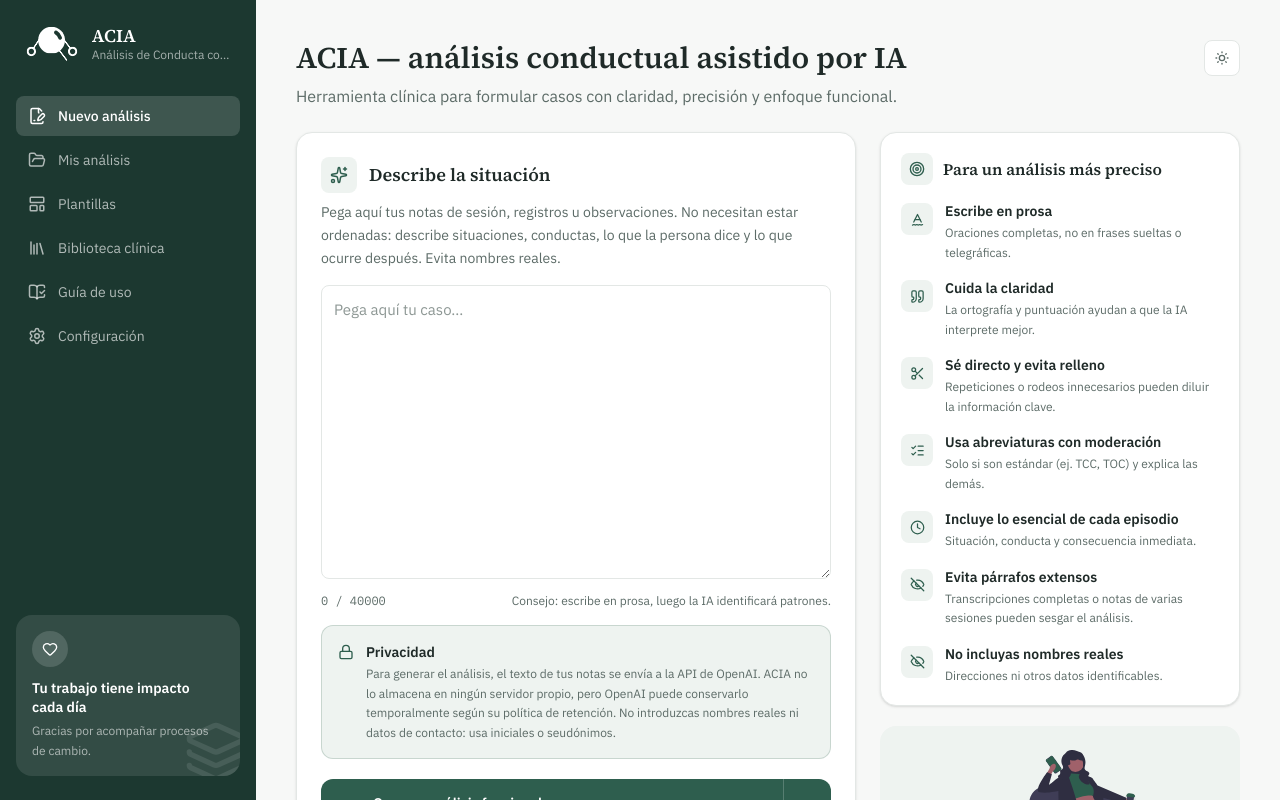
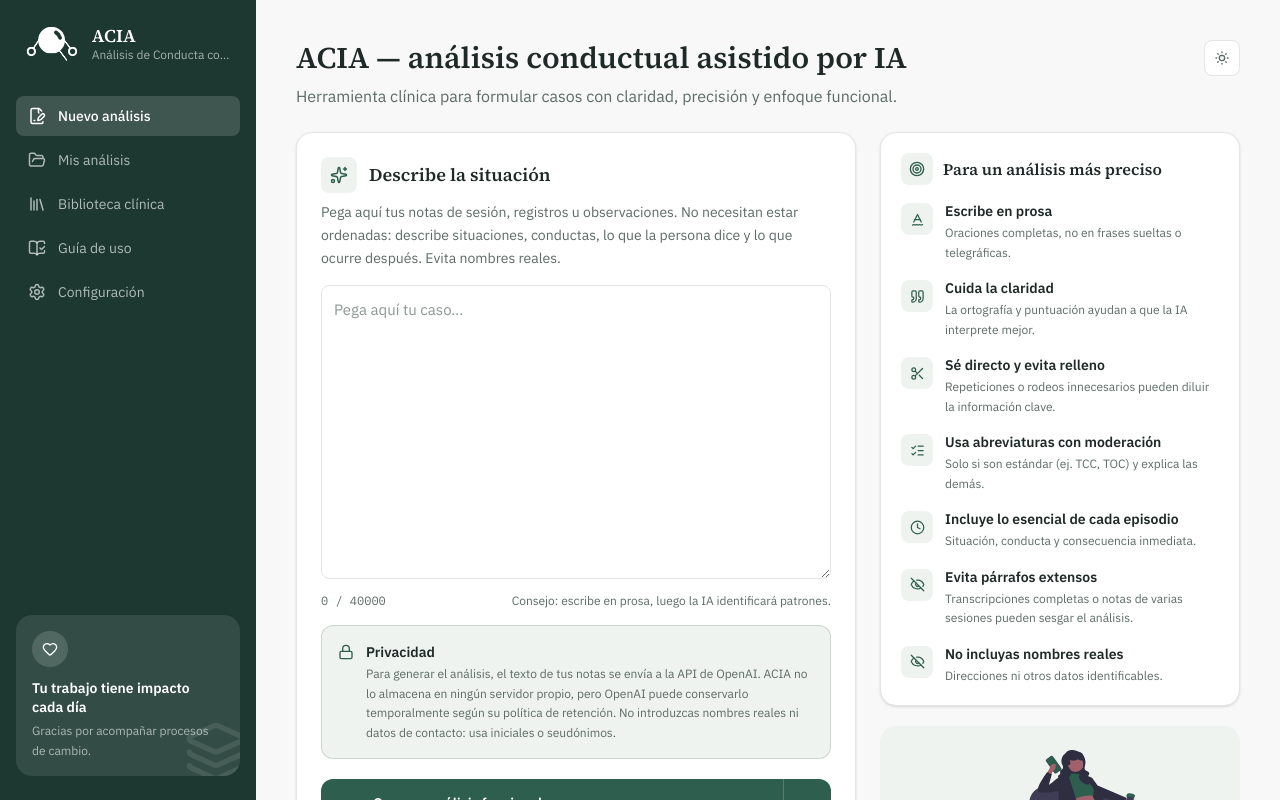
Before and after one commit to catcodesss/PAGINANALISIS, a Next.js app: page / in a window 1280 px wide. Shown: the top 800 px of the page. Built offline with nearby package versions, Linux system fonts and the light colour scheme.

Commit message:
Quitar "Plantillas" de la barra lateral
Era uno de los items de proxima disponibilidad, sin vista asociada.
Retirado tambien el icono LayoutTemplate, que ya no usaba nadie.

```diff
--- a/components/Sidebar.tsx
+++ b/components/Sidebar.tsx
@@ -6,7 +6,6 @@ import {
   FolderOpen,
   Heart,
   Layers,
-  LayoutTemplate,
   Library,
   Settings,
 } from "lucide-react";
@@ -23,7 +22,6 @@ interface ItemNav {
 const ITEMS_NAV: ItemNav[] = [
   { icono: FilePenLine, etiqueta: "Nuevo análisis", vista: "analisis" },
   { icono: FolderOpen, etiqueta: "Mis análisis" },
-  { icono: LayoutTemplate, etiqueta: "Plantillas" },
   { icono: Library, etiqueta: "Biblioteca clínica" },
   { icono: BookOpenCheck, etiqueta: "Guía de uso", vista: "guia" },
   { icono: Settings, etiqueta: "Configuración" },
```
